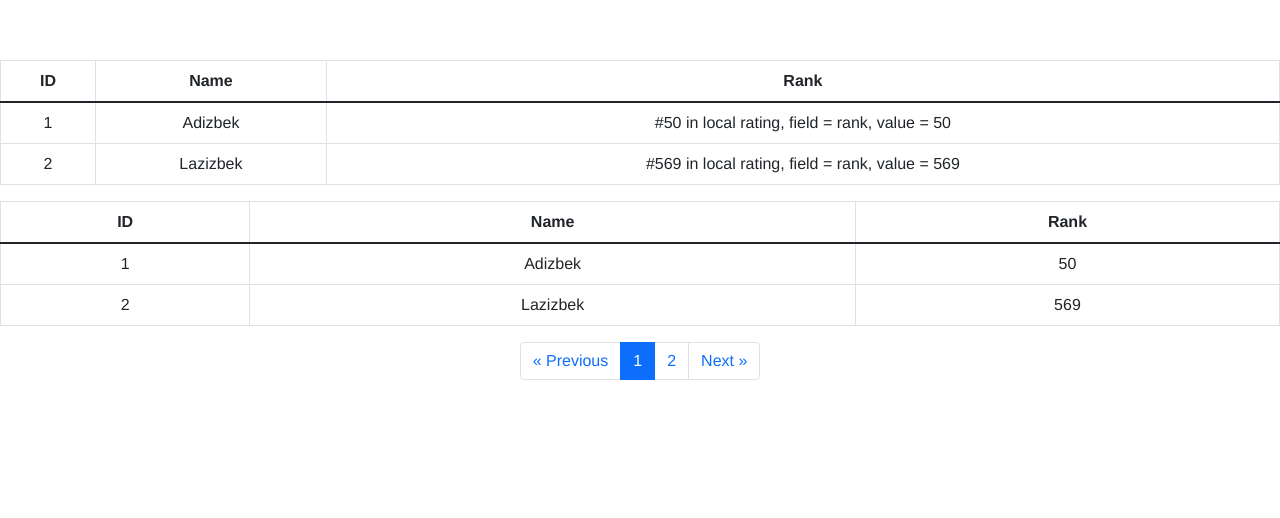
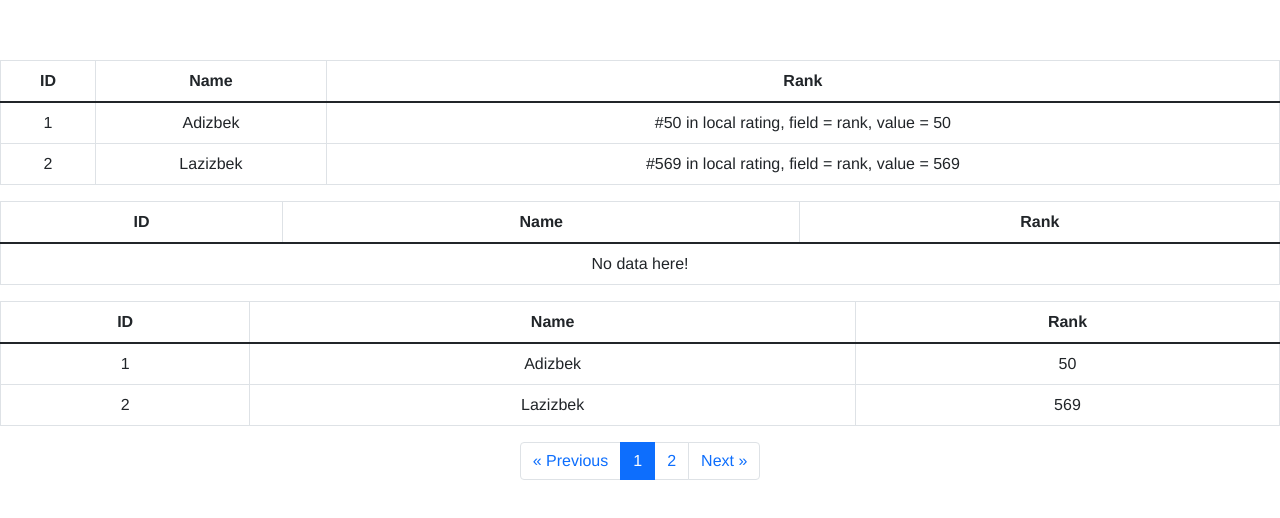
Before and after one commit to Adizbek/vue-a-table, a Vue app: page / in a window 1280 px wide. Shown: the top 518 px of the page. Built offline with nearby package versions, Linux system fonts and the light colour scheme.

Commit message:
No data slot added

```diff
--- a/src/App.vue
+++ b/src/App.vue
@@ -3,6 +3,16 @@
     <a-table :columns="cols" :rows="rows">
       <template v-slot:rank="{row, field, value}">
         #{{ row.rank }} in local rating, field = {{ field }}, value = {{ value }}
+      </template>
+
+      <template #empty>
+        <div>No data here!</div>
+      </template>
+    </a-table>
+
+    <a-table :columns="cols" :rows="[]">
+      <template #empty>
+        <div>No data here!</div>
       </template>
     </a-table>
 
--- a/src/table/ATable.vue
+++ b/src/table/ATable.vue
@@ -26,6 +26,14 @@
         <span v-else>{{ _get(row, td.field) }}</span>
       </td>
     </tr>
+    </tbody>
+
+    <tbody v-else-if="$slots.empty">
+      <tr>
+        <td :colspan="bottomColumns.length">
+          <slot name="empty"></slot>
+        </td>
+      </tr>
     </tbody>
 
     <tfoot v-if="transformedFooterRows.length > 0" class="thead-light">
```
Also changed, not shown: package.json (+7 -2 lines), 1 other file (tests, documents, lock files or other folders).
